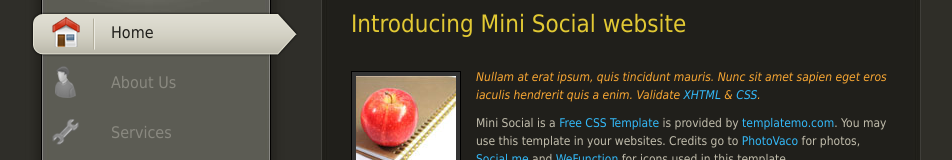
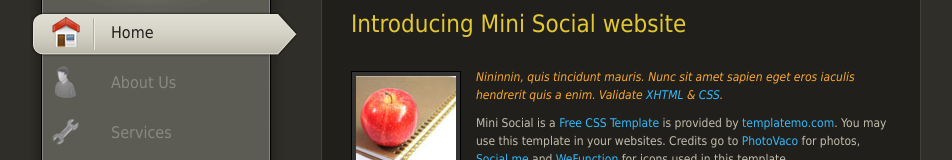
Before and after one commit to huns1313/CPR, a plain HTML site: page index.html in a window 1280 px wide. Shown: the part 202-362 px from the top of the page, without its empty margins (39-991 px from the left). Drawn offline with Linux system fonts and the light colour scheme.

Commit message:
Update index.html

```diff
--- a/index.html
+++ b/index.html
@@ -55,7 +55,7 @@
                     <div class="panel" id="home">
                         <h1>Introducing Mini Social website</h1>
                         <div class="image_wrapper image_fl"><img src="images/templatemo_image_01.jpg" alt="image" /></div>
-                        <p><em>Nullam at erat ipsum, quis tincidunt mauris. Nunc sit amet sapien eget eros iaculis hendrerit quis a enim. Validate <a href="http://validator.w3.org/check?uri=referer" rel="nofollow">XHTML</a> &amp; <a href="http://jigsaw.w3.org/css-validator/check/referer" rel="nofollow">CSS</a>.</em></p>
+                        <p><em>Nininnin, quis tincidunt mauris. Nunc sit amet sapien eget eros iaculis hendrerit quis a enim. Validate <a href="http://validator.w3.org/check?uri=referer" rel="nofollow">XHTML</a> &amp; <a href="http://jigsaw.w3.org/css-validator/check/referer" rel="nofollow">CSS</a>.</em></p>
                         <p>Mini Social is a <a href="http://www.templatemo.com/page/1" target="_parent">Free CSS Template</a> is provided by <a href="http://www.templatemo.com" target="_parent">templatemo.com</a>. You may use this template in your websites. Credits go to <a href="http://www.photovaco.com" target="_blank">PhotoVaco</a> for photos, <a href="http://jwloh.deviantart.com/art/Social-me-90694011" target="_blank">Social.me</a> and <a href="http://www.wefunction.com" target="_blank">WeFunction</a> for icons used in this template.</p>
                       <div class="cleaner_h40"></div>
 
```
